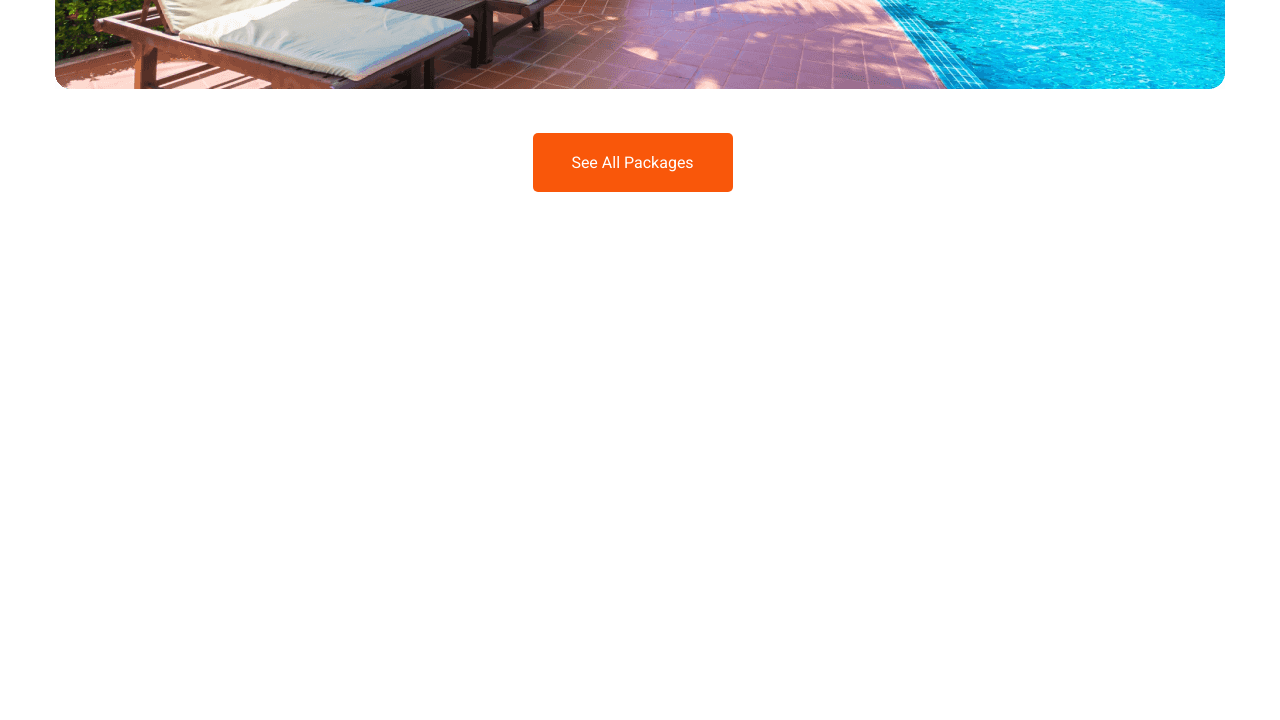
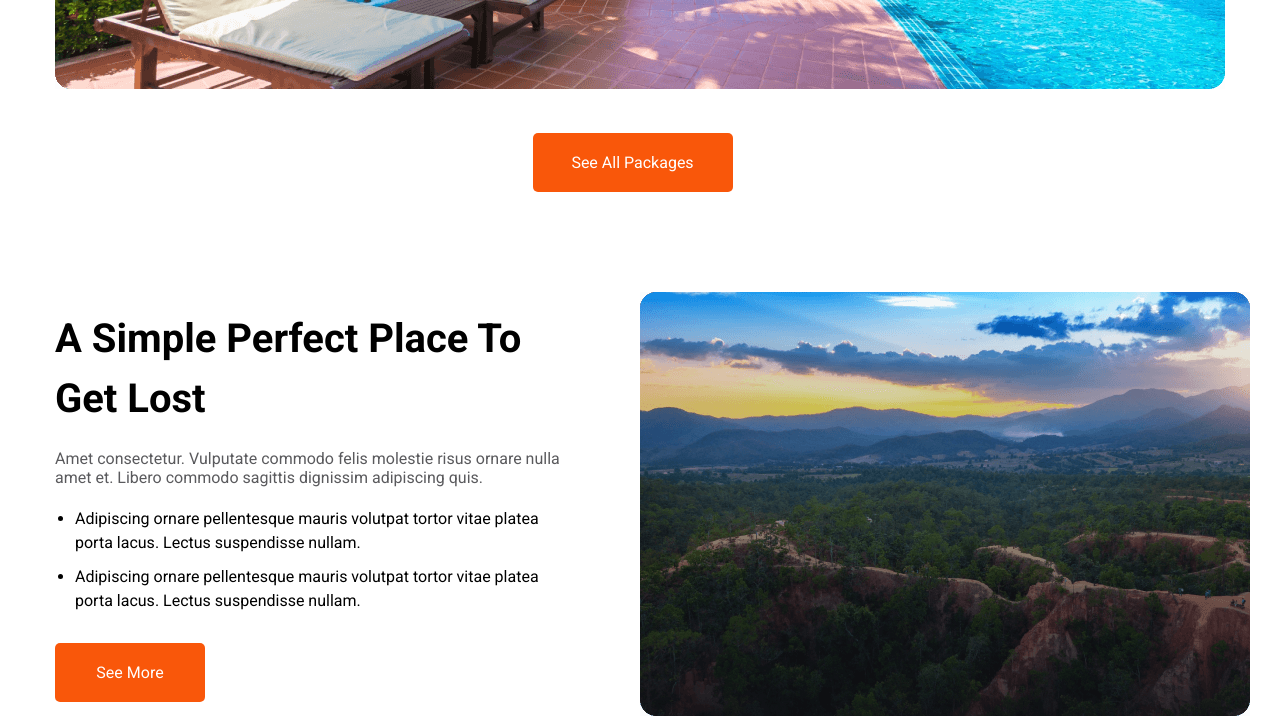
Before and after one commit to Mdhasan112/B9A2-Hero-Travel-main, a plain HTML site: page index.html in a window 1280 px wide. Shown: the part 5144-5864 px from the top of the page. Before the commit the page ends 5336 px from the top, so only its background shows below. Drawn offline with Linux system fonts and the light colour scheme.

Commit message:
additional place section completed

```diff
--- a/index.html
+++ b/index.html
@@ -215,6 +215,30 @@
           <button class="btn-primary">See All Packages</button>
         </div>
       </section>
+      <!-- additional place section -->
+      <section class="additional-place-container">
+        <div class="additional-place-content">
+          <h2 class="section-title">A Simple Perfect Place To Get Lost</h2>
+          <p class="text-grey-style description">
+            Amet consectetur. Vulputate commodo felis molestie risus ornare
+            nulla amet et. Libero commodo sagittis dignissim adipiscing quis.
+          </p>
+          <ul>
+            <li>
+              Adipiscing ornare pellentesque mauris volutpat tortor vitae platea
+              porta lacus. Lectus suspendisse nullam.
+            </li>
+            <li>
+              Adipiscing ornare pellentesque mauris volutpat tortor vitae platea
+              porta lacus. Lectus suspendisse nullam.
+            </li>
+          </ul>
+          <button class="btn-primary">See More</button>
+        </div>
+        <div class="additional-place-image">
+          <img src="./Images/mountain.png" alt="" />
+        </div>
+      </section>
     </main>
     <footer></footer>
   </body>
--- a/style.css
+++ b/style.css
@@ -265,3 +265,35 @@ button {
 .discount-btn .btn-primary {
   width: 200px;
 }
+/* additional place section styles */
+.additional-place-container {
+  display: flex;
+  gap: 60px;
+  margin-top: 100px;
+  align-items: center;
+  max-width: 1170px;
+  justify-content: center;
+  margin-left: auto;
+  margin-right: auto;
+}
+.additional-place-content {
+  width: 50%;
+}
+.additional-place-content h2 {
+  line-height: 60px;
+}
+.additional-place-content .description {
+  margin-top: 20px;
+}
+.additional-place-content ul {
+  margin-top: 10px;
+  margin-bottom: 30px;
+}
+.additional-place-content li {
+  margin-left: 20px;
+  padding-top: 10px;
+  line-height: 24px;
+}
+.additional-place-image {
+  width: 50%;
+}
```
Also changed, not shown: Images/mountain.png (renamed from Images/Group 40089.png).
